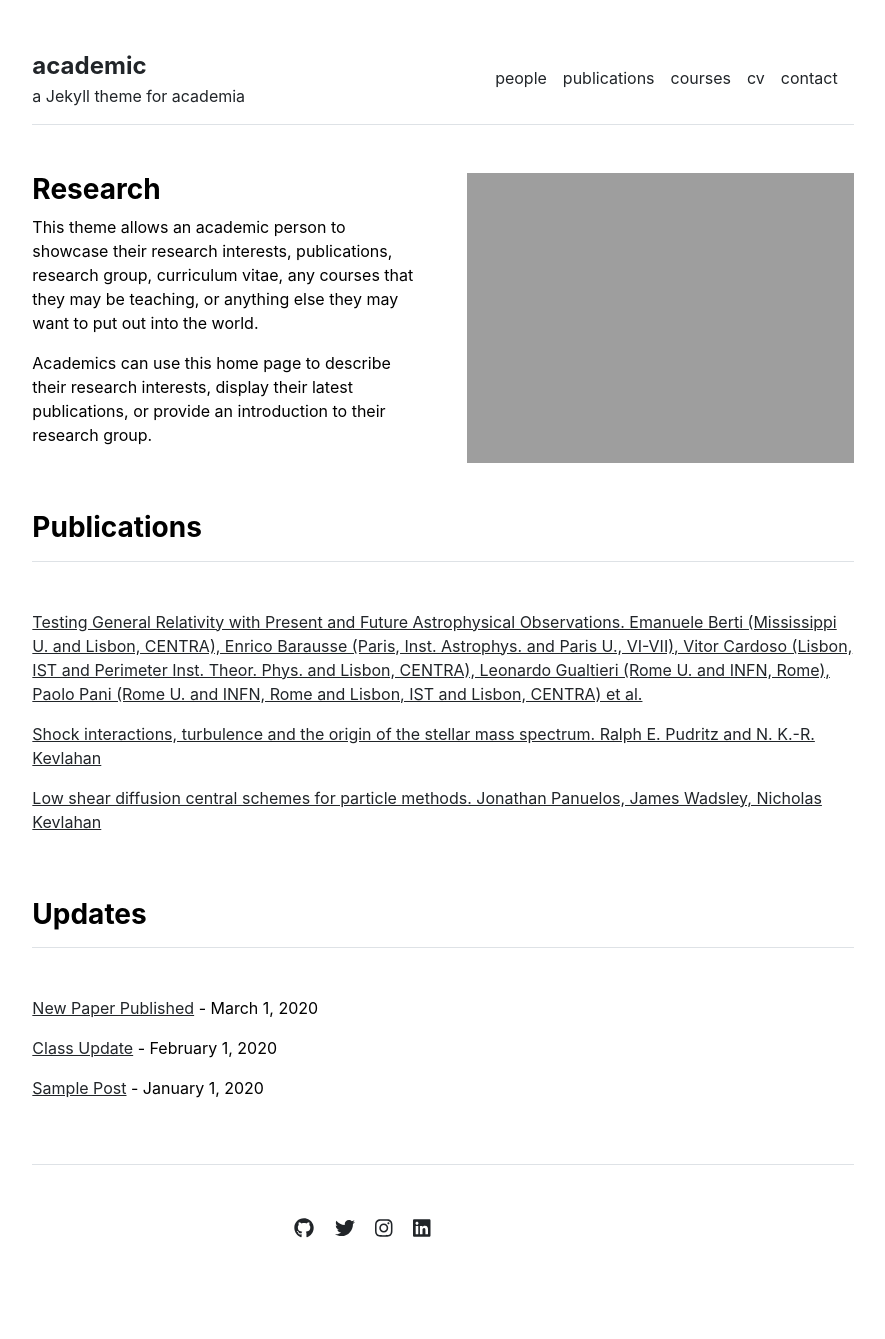
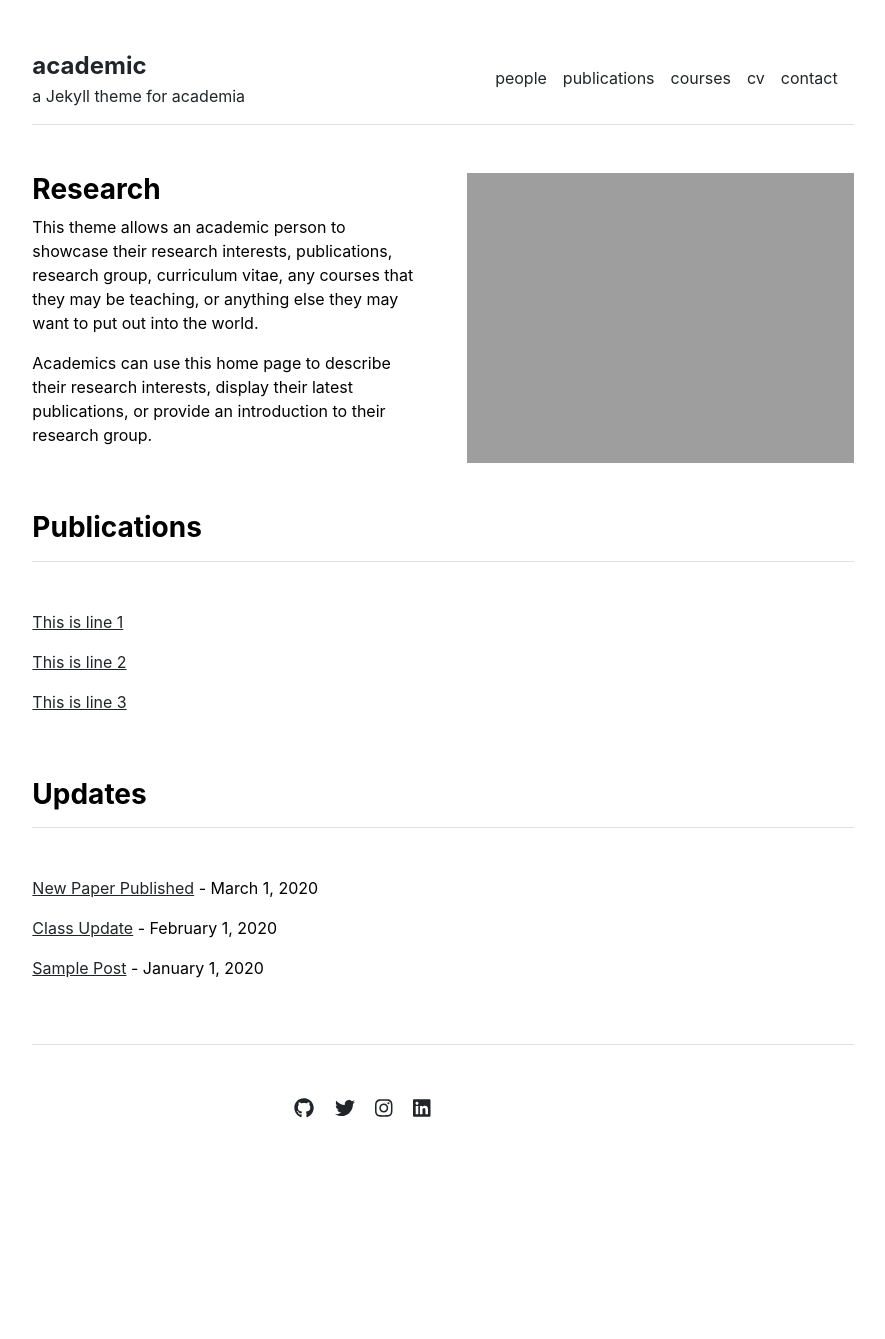
Before and after one commit to pmcal/pmcal.github.io, a Jekyll site: the page built from index.md, in a window 1280 px wide. Shown: the whole page, without its empty margins (197-1082 px from the left). Built offline with Jekyll 4.4.1, drawn with Linux system fonts in a browser that asks for light colours; after the commit the page ends 1219 px from its top, so only the background shows below that.

Commit message:
Update publications.yml

```diff
--- a/_data/publications.yml
+++ b/_data/publications.yml
@@ -1,10 +1,10 @@
 featured:
-- {name: 'Testing General Relativity with Present and Future Astrophysical Observations. Emanuele Berti (Mississippi U. and Lisbon, CENTRA), Enrico Barausse (Paris, Inst. Astrophys. and Paris U., VI-VII), Vitor Cardoso (Lisbon, IST and Perimeter Inst. Theor. Phys. and Lisbon, CENTRA), Leonardo Gualtieri (Rome U. and INFN, Rome), Paolo Pani (Rome U. and INFN, Rome and Lisbon, IST and Lisbon, CENTRA) et al.', url: '/publications/1501.07274.pdf'}
-- {name: 'Shock interactions, turbulence and the origin of the stellar mass spectrum. Ralph E. Pudritz and N. K.-R. Kevlahan', url: 'http://ms.mcmaster.ca/kevla/pdf/articles/PhilTransRSoc_2013.pdf'}
-- {name: 'Low shear diffusion central schemes for particle methods. Jonathan Panuelos, James Wadsley, Nicholas Kevlahan', url: 'http://ms.mcmaster.ca/kevla/pdf/articles/jcp_v414.pdf'}
+- {name: 'This is line 1', url: '/publications/1501.07274.pdf'}
+- {name: 'This is line 2', url: 'http://ms.mcmaster.ca/kevla/pdf/articles/PhilTransRSoc_2013.pdf'}
+- {name: 'This is line 3', url: 'http://ms.mcmaster.ca/kevla/pdf/articles/jcp_v414.pdf'}
 
 index:
-- {name: 'Testing General Relativity with Present and Future Astrophysical Observations. Emanuele Berti (Mississippi U. and Lisbon, CENTRA), Enrico Barausse (Paris, Inst. Astrophys. and Paris U., VI-VII), Vitor Cardoso (Lisbon, IST and Perimeter Inst. Theor. Phys. and Lisbon, CENTRA), Leonardo Gualtieri (Rome U. and INFN, Rome), Paolo Pani (Rome U. and INFN, Rome and Lisbon, IST and Lisbon, CENTRA) et al.', url: '/publications/1501.07274.pdf'}
-- {name: 'Shock interactions, turbulence and the origin of the stellar mass spectrum. Ralph E. Pudritz and N. K.-R. Kevlahan', url: 'http://ms.mcmaster.ca/kevla/pdf/articles/PhilTransRSoc_2013.pdf'}
-- {name: 'Low shear diffusion central schemes for particle methods. Jonathan Panuelos, James Wadsley, Nicholas Kevlahan', url: 'http://ms.mcmaster.ca/kevla/pdf/articles/jcp_v414.pdf'}
-- {name: 'Numerical solutions of thin film equations for polymer flows. Thomas. Salez, Joshua D. McGraw, Sara Cormier, Oliver Bäumchen, Kari Dalnoki-Veress, and Elie Raphaël', url: 'https://static1.squarespace.com/static/5684891d7086d74497aeb71f/t/56ec510d2fe1319543ab6d6f/1458327821946/10.1140-epje-i2012-12114-x.pdf'}
+- {name: 'This is line 5', url: '/publications/1501.07274.pdf'}
+- {name: 'This is line 6', url: 'http://ms.mcmaster.ca/kevla/pdf/articles/PhilTransRSoc_2013.pdf'}
+- {name: 'This is line 7', url: 'http://ms.mcmaster.ca/kevla/pdf/articles/jcp_v414.pdf'}
+- {name: 'This is line 8', url: 'https://static1.squarespace.com/static/5684891d7086d74497aeb71f/t/56ec510d2fe1319543ab6d6f/1458327821946/10.1140-epje-i2012-12114-x.pdf'}
```
